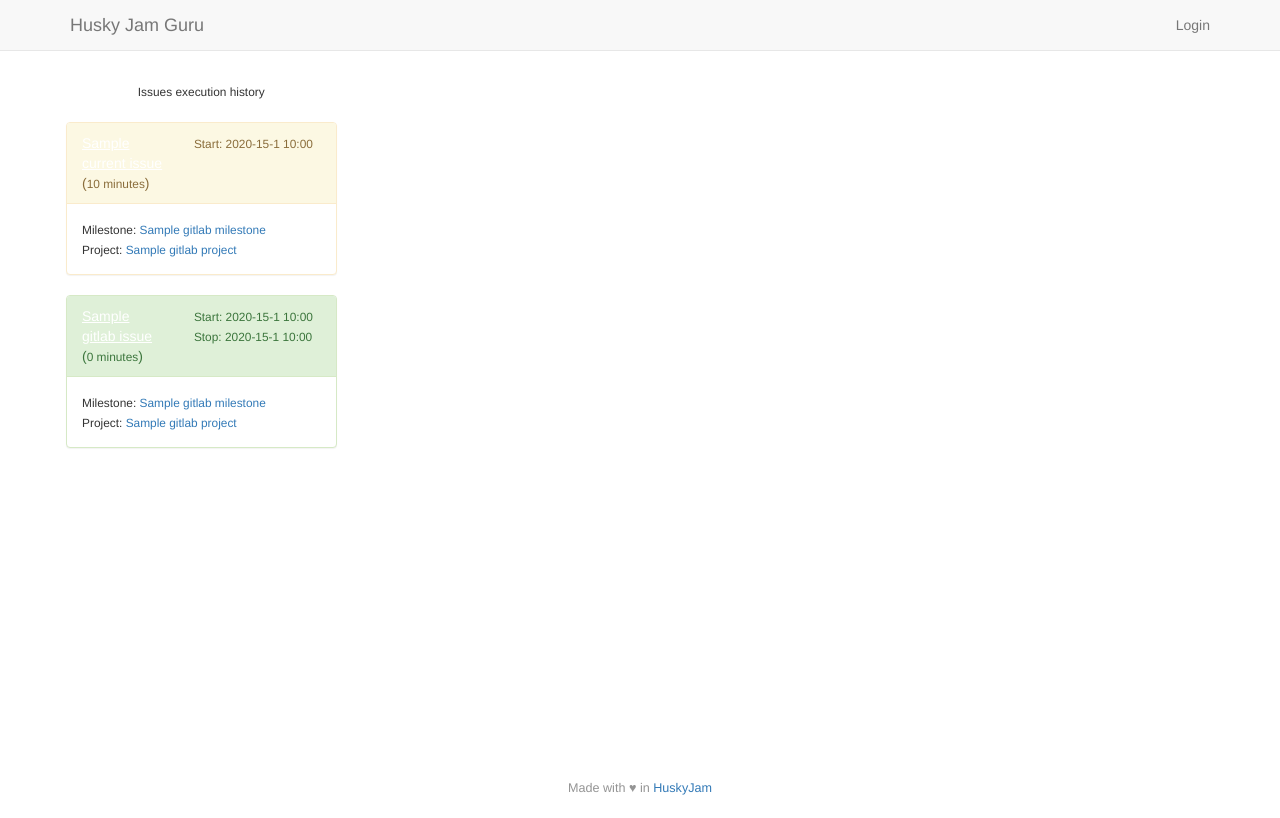
After one commit to fedtf/guru, a Django app: template templates/HuskyJamGuru/personal_time_report.html in a window 1280 px wide. The commit adds this page. Run offline with Django 3.2, Linux system fonts and the light colour scheme; the template is opened without the code that fills it: most values are stand-ins (such as "Sample title", 1, 10 or a date in 2020); some libraries are stand-ins or nearby versions.

Commit message:
personal time report

```diff
--- a/HuskyJamGuru/models.py
+++ b/HuskyJamGuru/models.py
@@ -97,6 +97,10 @@ class GitlabAuthorisation(models.Model):
                     if not issue.assignee:
                         user_projects_issues_statistics['unassigned'] += 1
         return user_projects_issues_statistics
+
+    @property
+    def user_issues_weekly_time_history(self):
+        first_date = self.user.issues_time_spent_records.last()
 
     @property
     def current_issue(self):
--- a/HuskyJamGuru/urls.py
+++ b/HuskyJamGuru/urls.py
@@ -2,7 +2,7 @@ from django.conf.urls import url, include
 
 from HuskyJamGuru.views import Login, ProjectListView, ProjectDetailView, IssueTimeAssessmentCreate,\
     synchronise_with_gitlab, WorkReportListView, ProjectReportView, SortMilestonesView,\
-    LoginAsGuruUserView, ProjectUpdateView, milestones_fix
+    LoginAsGuruUserView, ProjectUpdateView, PersonalTimeReportView, milestones_fix
 
 
 urlpatterns = [
@@ -13,6 +13,7 @@ urlpatterns = [
     url(r'^project-detail/(?P<pk>\d+)/$', ProjectDetailView.as_view(), name='project-detail'),
     url(r'^project-update/(?P<pk>\d+)/$', ProjectUpdateView.as_view(), name='project-update'),
     url(r'^project-report/(?P<pk>\d+)/$', ProjectReportView.as_view(), name='project-report'),
+    url(r'^personal-time-report/(?P<pk>\d+)/$', PersonalTimeReportView.as_view(), name='personal-time-report'),
     url(r'^sort-milestones$', SortMilestonesView.as_view(), name='sort-milestones'),
     url(r'^milestones-fix/$', milestones_fix, name='milestones-fix'),
     url(
--- /dev/null
+++ b/templates/HuskyJamGuru/personal_time_report.html
@@ -0,0 +1,95 @@
+{% extends 'base.html' %}
+
+{% block preload %}
+    <style>
+        #issues-heading {
+            border-bottom: 1px solid #fff;
+            padding:10px 0;
+        }
+        #issues-container {
+            border: 1px solid #fff;
+            padding: 0;
+        }
+        #issues-panel {
+            padding: 10px;
+            overflow-y: auto;
+        }
+    </style>
+{% endblock %}
+
+{% block content %}
+    <div class="row">
+        <div id="issues-container" class="col-lg-3">
+            <div id="issues-heading" class="text-center">
+                <small>Issues execution history</small>
+            </div>
+            <div id="issues-panel" class="col-lg-12">
+                {% with current_issue=report_user.gitlabauthorisation.current_issue  %}
+                    {% if current_issue %}
+                        <div class="panel panel-warning">
+                            <div class="panel-heading">
+                                <div class="row">
+                                    <div class="col-lg-5">
+                                        <a target="_blank" href="{{ current_issue.link }}" class="issue-name">{{ current_issue.name }}</a>
+                                        <br>(<small class="issue-heading-time">{{ current_issue.spent_minutes }} minutes</small>)
+                                    </div>
+                                    <div class="col-lg-7">
+                                        <small>
+                                            Start: {{ current_issue.current_type.time|date:"Y-j-n G:i" }}
+                                        </small>
+                                    </div>
+                                </div>
+                            </div>
+                            <div class="panel-body">
+                                <small>Milestone: </small>
+                                <a target="_blank" href="{{ current_issue.gitlab_milestone.get_absolute_url }}">
+                                    <small class="milestone-name">{{ current_issue.gitlab_milestone.name }}</small><br/>
+                                </a>
+                                <small>Project: </small>
+                                <a target="_blank" href="{{ current_issue.gitlab_milestone.gitlab_project.project.get_absolute_url }}">
+                                <small class="gitlab-project-name">{{ current_issue.gitlab_milestone.gitlab_project.name }}</small><br/>
+                                </a>
+                            </div>
+                        </div>
+                    {% endif %}
+                {% endwith %}
+                {% for time_record in report_user.issues_time_spent_records.all %}
+                <div class="panel panel-success">
+                    <div class="panel-heading">
+                        <div class="row">
+                            <div class="col-lg-5">
+                                <a target="_blank" href="{{ time_record.gitlab_issue.link }}" class="issue-name">{{ time_record.gitlab_issue.name }}</a>
+                                <br>(<small class="issue-heading-time">{% widthratio time_record.seconds 60 1 %} minutes</small>)
+                            </div>
+                            <div class="col-lg-7">
+                                <small>
+                                    Start: {{ time_record.time_start|date:"Y-j-n G:i" }}<br/>
+                                    {% if time_record.time_stop %}
+                                    Stop: {{ time_record.time_stop|date:"Y-j-n G:i" }}
+                                    {% endif %}
+                                </small>
+                            </div>
+                        </div>
+                    </div>
+                    <div class="panel-body">
+                        <small>Milestone: </small>
+                        <a target="_blank" href="{{ time_record.gitlab_issue.gitlab_milestone.get_absolute_url }}">
+                            <small class="milestone-name">{{time_record.gitlab_issue.gitlab_milestone.name }}</small><br/>
+                        </a>
+                        <small>Project: </small>
+                        <a target="_blank" href="{{ time_record.gitlab_issue.gitlab_milestone.gitlab_project.project.get_absolute_url }}">
+                        <small class="gitlab-project-name">{{time_record.gitlab_issue.gitlab_milestone.gitlab_project.name }}</small><br/>
+                        </a>
+                    </div>
+                </div>
+                {% endfor %}
+            </div>
+        </div>
+    </div>
+    <script>
+        $(function() {
+            $('#issues-container').outerHeight($(window).height() - $('.navbar').height() - $(window).height()/20);
+            $('#issues-panel').outerHeight($('#issues-container').height() - $('#issues-heading').outerHeight());
+        })
+    </script>
+{% endblock %}
--- a/templates/HuskyJamGuru/work_report_list.html
+++ b/templates/HuskyJamGuru/work_report_list.html
@@ -6,7 +6,9 @@
         <div class="row">
             {% for user in user_list %}
             <div class="col-lg-3">
-                <h2>{{ user.gitlabauthorisation.name }}</h2>
+                <a href="{% url 'HuskyJamGuru:personal-time-report' user.pk %}">
+                    <h2>{{ user.gitlabauthorisation.name }}</h2>
+                </a>
                 <small>Total opened issues: {{ user.gitlabauthorisation.user_projects_issues_statistics.open }}</small><br/>
                 <small>Total opened and unassigned issues: {{ user.gitlabauthorisation.user_projects_issues_statistics.unassigned }}</small><br>
                 <div class="panel panel-default">
```
Also changed, not shown: HuskyJamGuru/tests.py (+41 -1 lines), HuskyJamGuru/views.py (+10 -0 lines).
